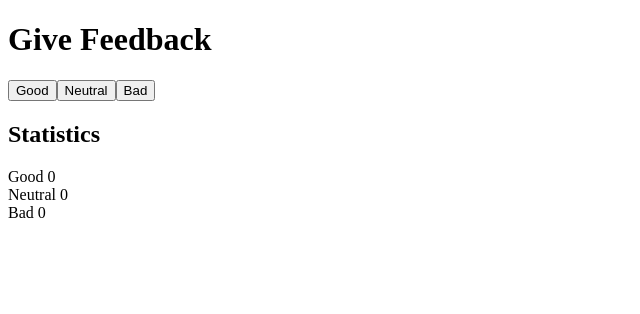
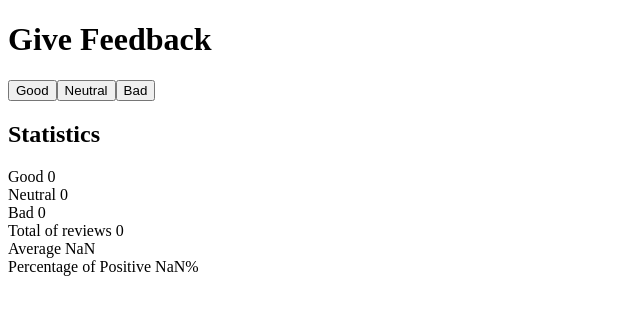
Before and after one commit to pandreuw/Part1, a React (Create React App) app in the folder unicafe/: page / in a window 1280 px wide. Shown: the top 314 px of the page, without its empty margins (0-640 px from the left). Built offline with nearby package versions, Linux system fonts and the light colour scheme.

Commit message:
Exercise 1.7 unicafe step 2 completed

```diff
--- a/unicafe/src/App.js
+++ b/unicafe/src/App.js
@@ -1,6 +1,6 @@
 import React, { useState } from 'react'
 
-const Display = ({text, value}) => <div>{text}{value}</div>
+const Display = ({ text, value, closingtext }) => <div>{text}{value}{closingtext}</div>
 
 const Button = (props) => (
   <button onClick={props.handleClick}>
@@ -8,11 +8,15 @@ const Button = (props) => (
   </button>
 )
 
+
 const App = () => {
   // save clicks of each button to its own state
   const [good, setGood] = useState(0)
   const [neutral, setNeutral] = useState(0)
   const [bad, setBad] = useState(0)
+
+  const [totalreviews, setTotalReviews] = useState(0)
+
 
   return (
     <div>
@@ -26,6 +30,9 @@ const App = () => {
       <Display text="Good " value={good} />
       <Display text="Neutral " value={neutral} />
       <Display text="Bad " value={bad} />
+      <Display text="Total of reviews " value={good+bad+neutral} />
+      <Display text="Average " value={(good-bad)/(good+bad+neutral)} />
+      <Display text="Percentage of Positive " value={(good)*100/(good+bad+neutral)} closingtext="%" />
     </div>
   )
 }
```
